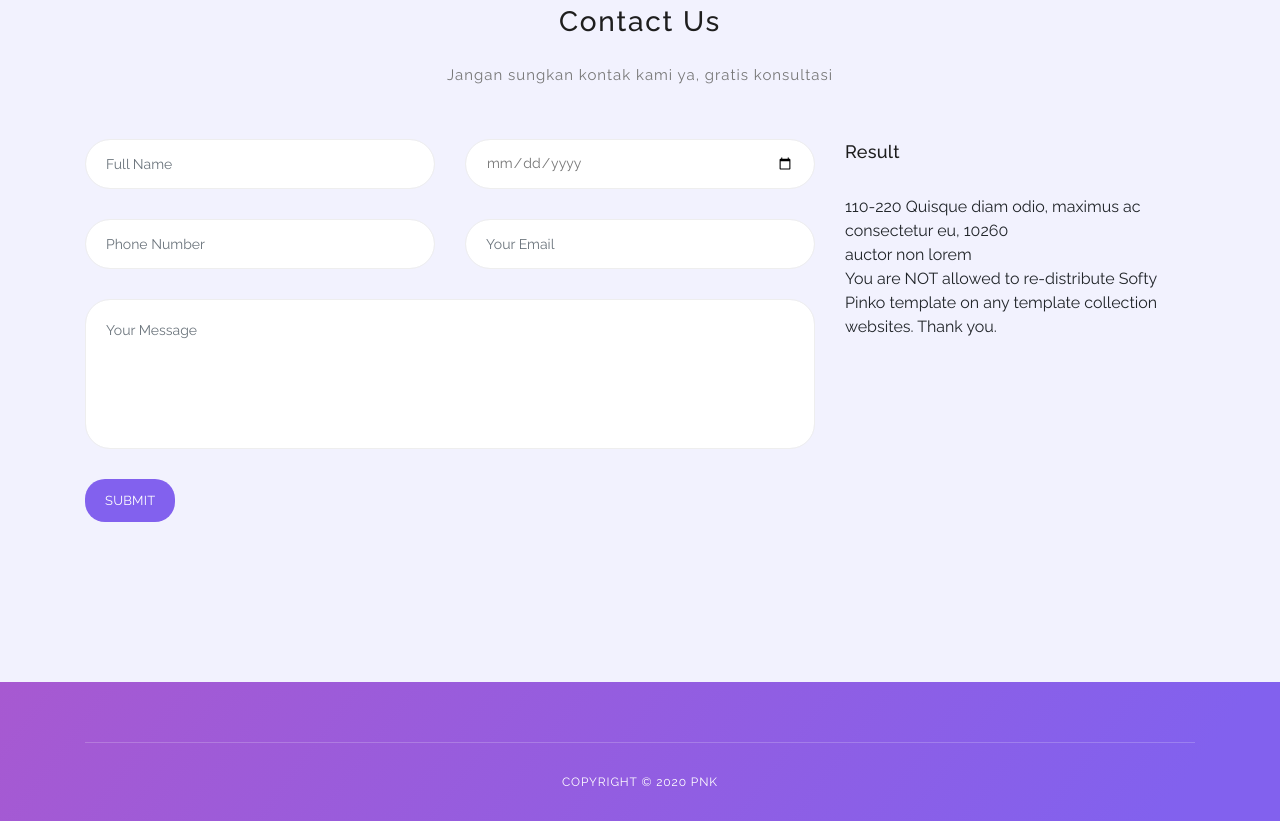
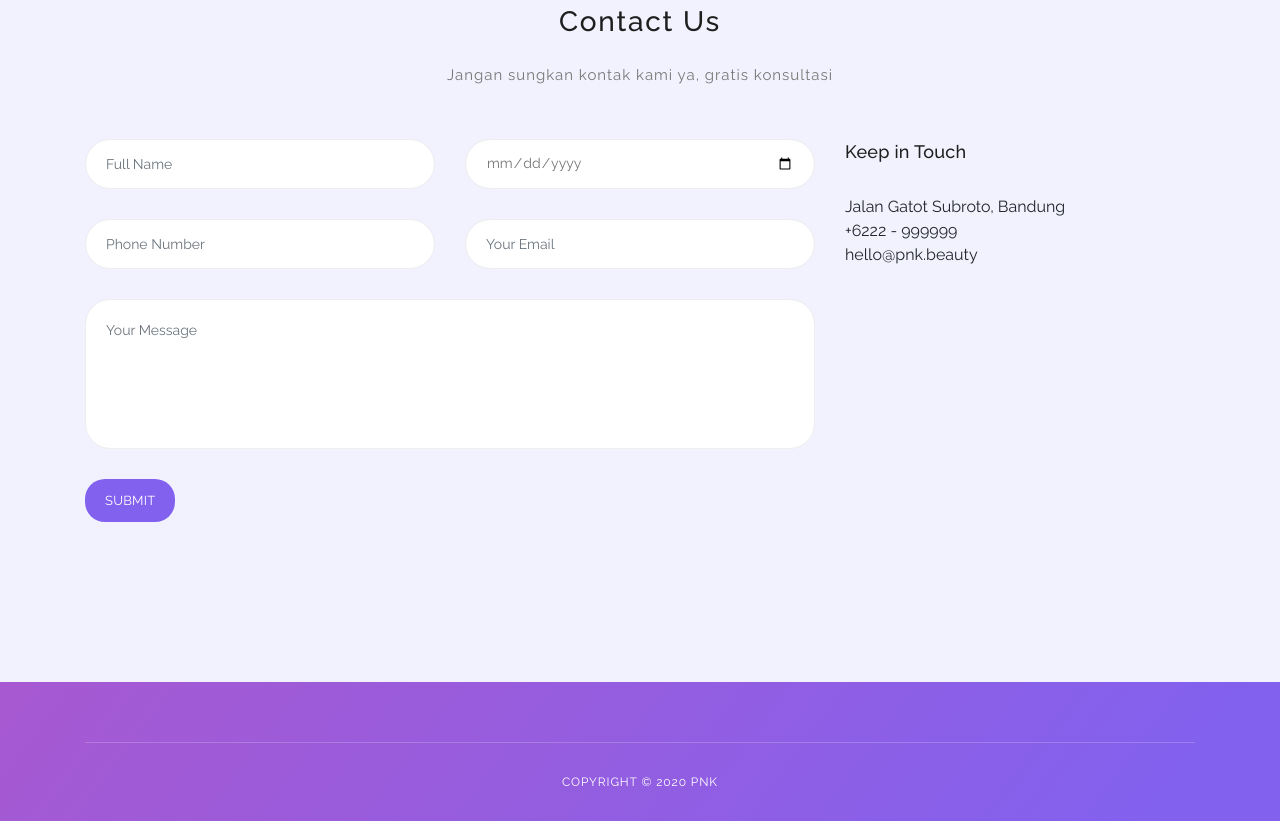
Before and after one commit to naditya/CodingCamp-17Nov25-NikoAditya, a plain HTML site: page index.html in a window 1280 px wide. Shown: the part 2343-3164 px from the top of the page. Drawn offline with Linux system fonts and the light colour scheme.

Commit message:
Update Index.html

```diff
--- a/index.html
+++ b/index.html
@@ -324,12 +324,12 @@
 
                 <!-- ***** Contact Text Start ***** -->
                 <div class="col-lg-4 col-md-6 col-sm-12">
-                    <h5 class="margin-bottom-30">Result</h5>
+                    <h5 class="margin-bottom-30">Keep in Touch</h5>
 
-                        <div id="output" class="contact-text"></div>
-                        <p>110-220 Quisque diam odio, maximus ac consectetur eu, 10260
-                        <br>auctor non lorem</p>
-                        <p>You are NOT allowed to re-distribute Softy Pinko template on any template collection websites. Thank you.</p>
+                        <div class="contact-text"></div>
+                        <p>Jalan Gatot Subroto, Bandung
+                        <br>+6222 - 999999</p>
+                        <p>hello@pnk.beauty</p>
                     </div>
                 </div>
                 <!-- ***** Contact Text End ***** -->
```
